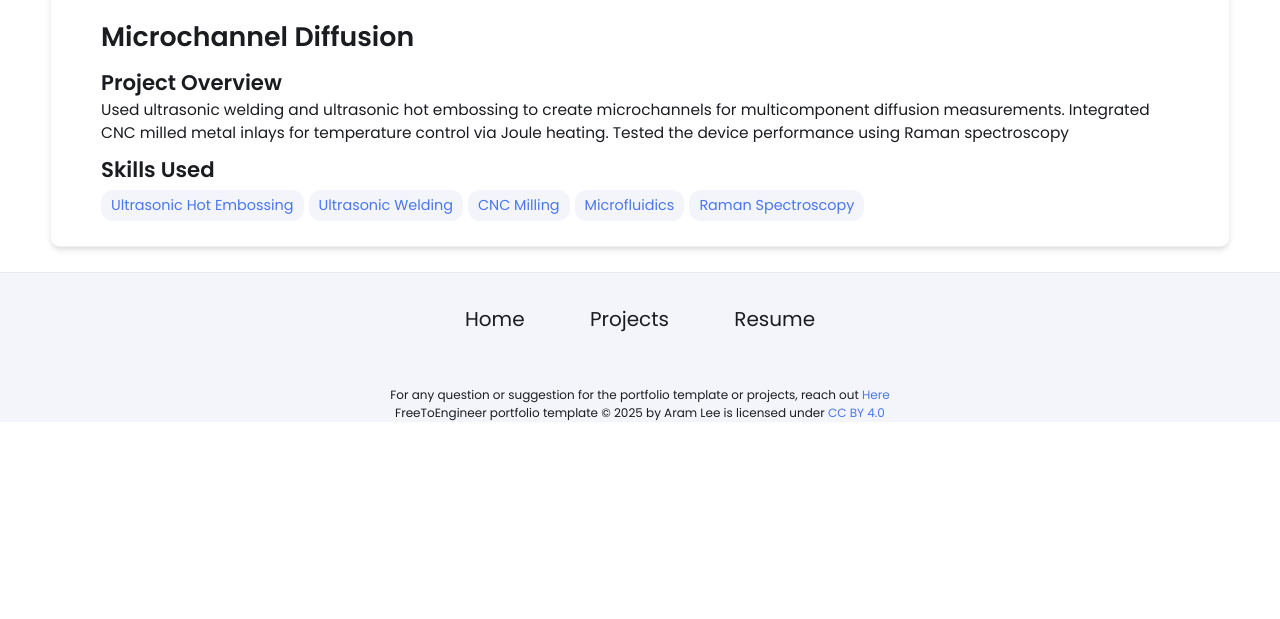
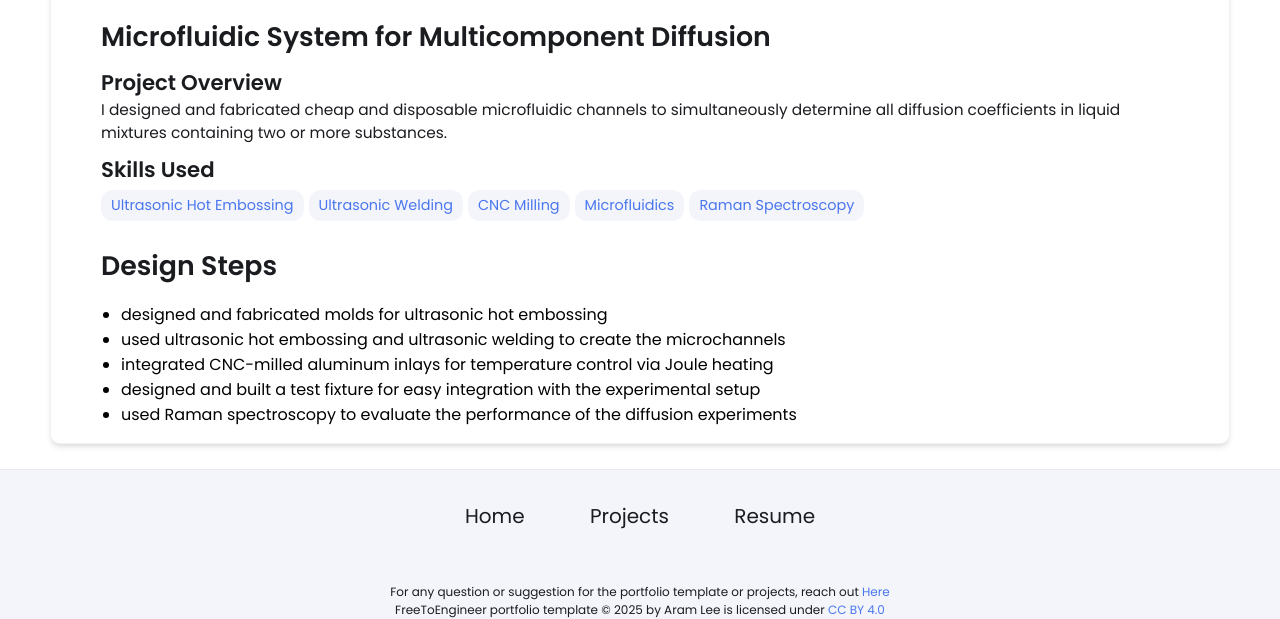
Before and after one commit to HagenGress/HagenGress.github.io, a Jekyll site: the page built from _projects/microfluidic-channel/index.md, in a window 1280 px wide. Shown: the part 490-1109 px from the top of the page. Built offline with Jekyll 4.4.1, drawn with Linux system fonts in a browser that asks for light colours; before the commit the page ends 912 px from its top, so only the background shows below that.

Commit message:
Update index.md

```diff
--- a/_projects/microfluidic-channel/index.md
+++ b/_projects/microfluidic-channel/index.md
@@ -1,7 +1,7 @@
 ---
 layout: post
-title: Microchannel Diffusion
-description: Used ultrasonic welding and ultrasonic hot embossing to create microchannels for multicomponent diffusion measurements. Integrated CNC milled metal inlays for temperature control via Joule heating. Tested the device performance using Raman spectroscopy
+title: Microfluidic System for Multicomponent Diffusion
+description: I designed and fabricated cheap and disposable microfluidic channels to simultaneously determine all diffusion coefficients in liquid mixtures containing two or more substances.
 skills:
   - Ultrasonic Hot Embossing
   - Ultrasonic Welding
@@ -11,3 +11,10 @@ skills:
 
 main-image: /Diffusion_Microchannel.png
 ---
+
+# Design Steps
+- designed and fabricated molds for ultrasonic hot embossing
+- used ultrasonic hot embossing and ultrasonic welding to create the microchannels
+- integrated CNC-milled aluminum inlays for temperature control via Joule heating
+- designed and built a test fixture for easy integration with the experimental setup
+- used Raman spectroscopy to evaluate the performance of the diffusion experiments
```
